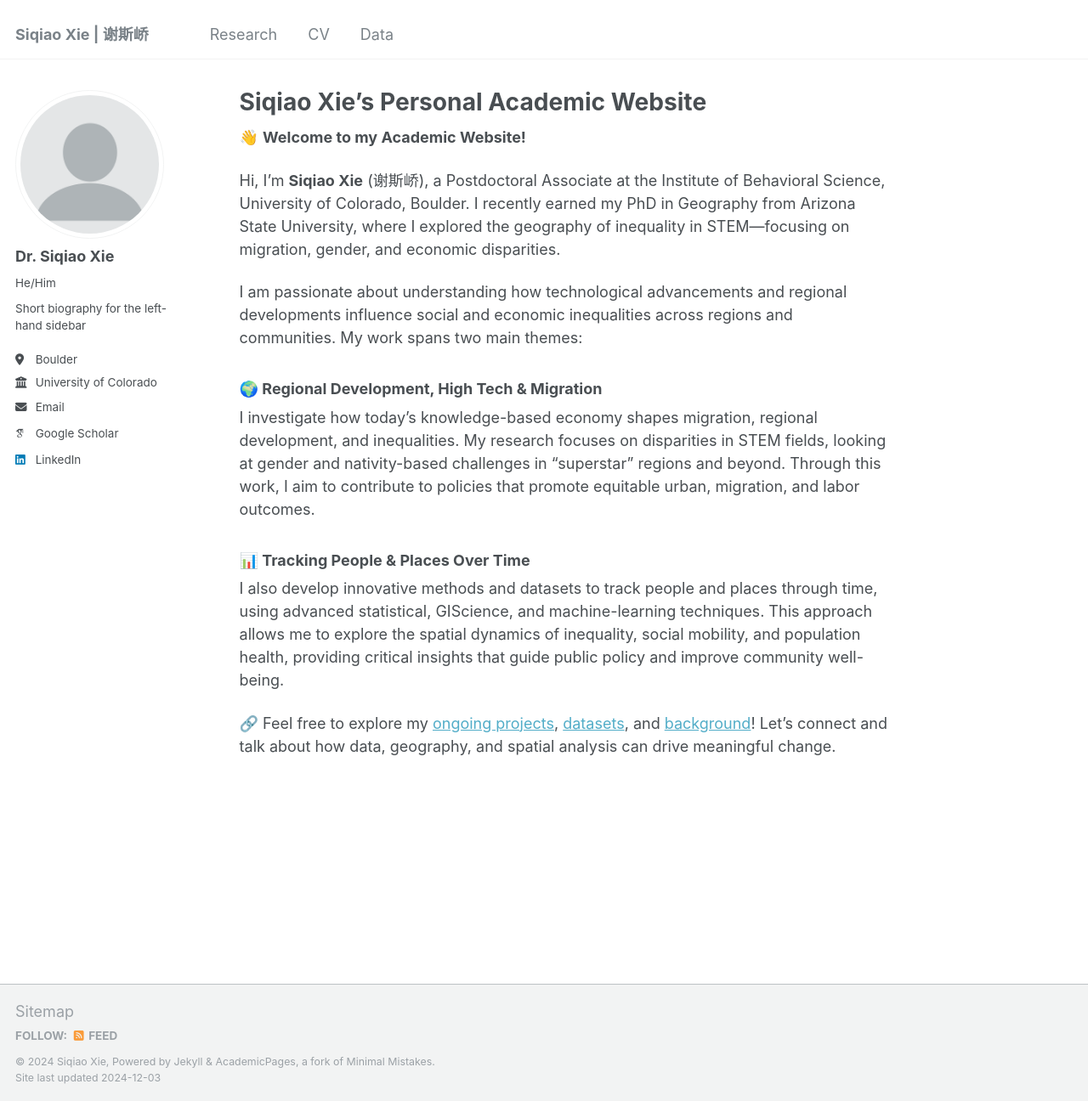
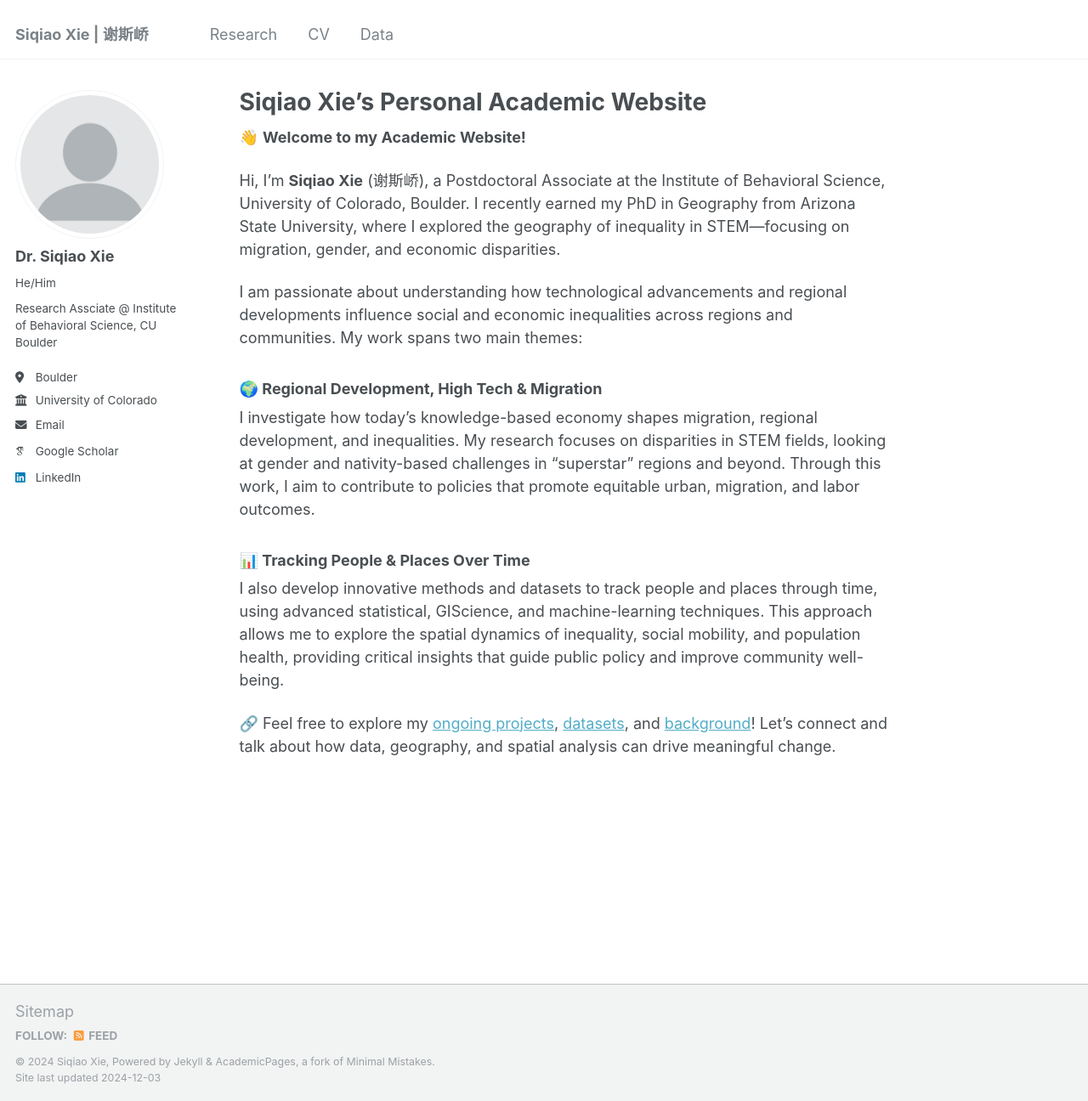
Before and after one commit to xiesiqiao/xiesiqiao.github.io, a Jekyll site: the page built from _pages/about.md, in a window 1280 px wide and 1296 px high. Shown: the whole window at 85% size. Built offline with Jekyll 4.4.1, drawn with Linux system fonts in a browser that asks for light colours; some web fonts are replaced.

Commit message:
Update _config.yml

```diff
--- a/_config.yml
+++ b/_config.yml
@@ -24,7 +24,7 @@ author:
   avatar           : "profile.png"
   name             : "Dr. Siqiao Xie"
   pronouns         : "He/Him"
-  bio              : "Short biography for the left-hand sidebar"
+  bio              : "Research Assciate @ Institute of Behavioral Science, CU Boulder"
   location         : "Boulder"
   employer         : "University of Colorado"
   uri              : # URL
```
